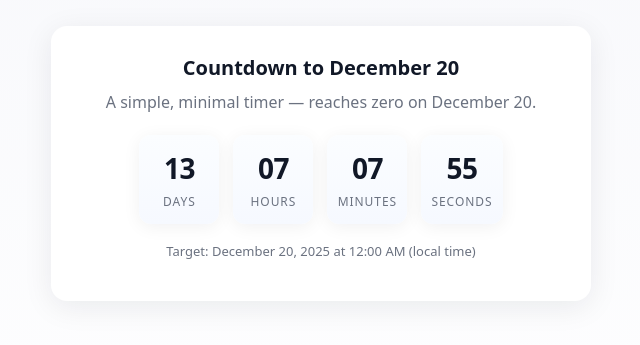
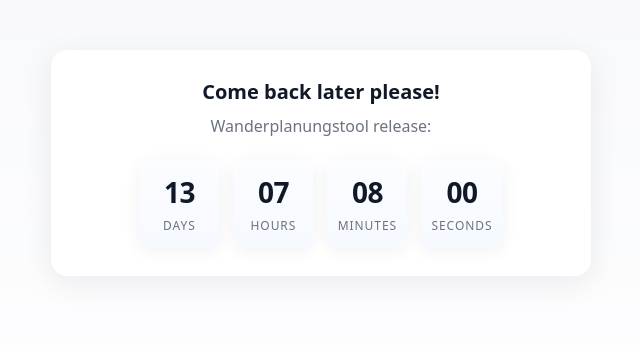
Before and after one commit to MNayer/mnayer.github.io, a plain HTML site: page index.html in a window 1280 px wide. Shown: the part 237-582 px from the top of the page, without its empty margins (319-959 px from the left). Drawn offline with Linux system fonts and the light colour scheme.

Commit message:
Fix text

```diff
--- a/index.html
+++ b/index.html
@@ -3,7 +3,7 @@
 <head>
   <meta charset="utf-8" />
   <meta name="viewport" content="width=device-width,initial-scale=1" />
-  <title>Countdown — December 20</title>
+  <title>Wanderplanung</title>
   <style>
     :root{
       --bg:#f6f7fb;
@@ -66,8 +66,8 @@
 </head>
 <body>
   <main class="card" role="main">
-    <h1>Countdown to December 20</h1>
-    <p class="lead">A simple, minimal timer — reaches zero on December 20.</p>
+    <h1>Come back later please!</h1>
+    <p class="lead">Wanderplanungstool release:</p>
 
     <div class="countdown" aria-live="polite" aria-atomic="true" id="countdown">
       <div class="unit"><div class="value" id="days">—</div><span class="label">Days</span></div>
@@ -75,8 +75,6 @@
       <div class="unit"><div class="value" id="minutes">—</div><span class="label">Minutes</span></div>
       <div class="unit"><div class="value" id="seconds">—</div><span class="label">Seconds</span></div>
     </div>
-
-    <p class="note" id="note">Target: December 20 at local time.</p>
   </main>
 
   <script>
```
